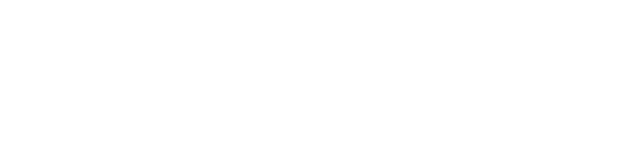
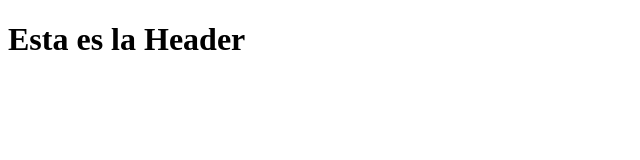
Before and after one commit to Koke-git/ProWebGrupo6, a plain HTML site: page index.html in a window 1280 px wide. Shown: the whole page, without its empty margins (0-640 px from the left). Drawn offline with Linux system fonts and the light colour scheme.

Commit message:
Prueba 3

```diff
--- a/index.html
+++ b/index.html
@@ -8,5 +8,9 @@
 </head>
 <body>
 
+    <header>
+        <H1>Esta es la Header</H1>
+    </header>
+
 </body>
 </html>
```
